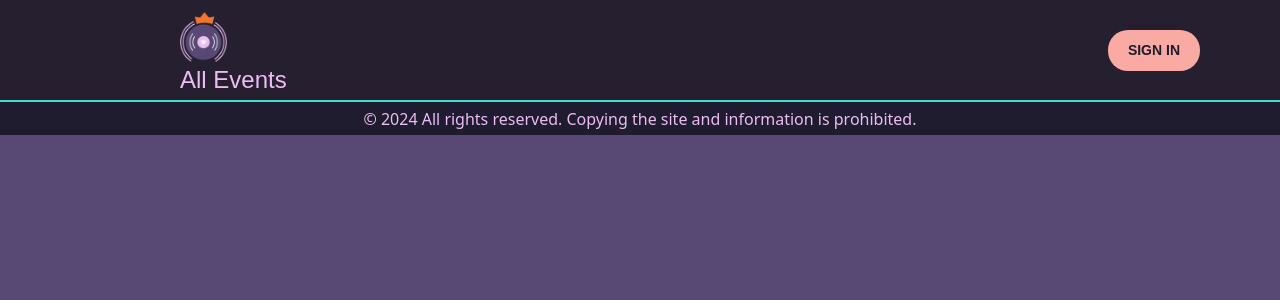
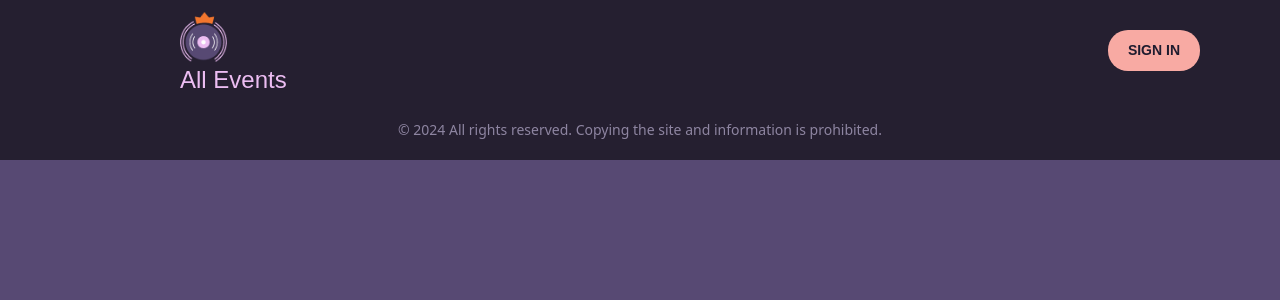
Before and after one commit to ZooDevelopers/ProjectF5-UpcomingEvents-frontend, a Vue app: page /ManageEvents in a window 1280 px wide. Shown: the top 300 px of the page. Built offline with nearby package versions, Linux system fonts and the light colour scheme.

Commit message:
I add tailwind to the footer

```diff
--- a/src/components/Footer.vue
+++ b/src/components/Footer.vue
@@ -3,16 +3,16 @@
 </script>
 
 <template>
-    <footer class="footer">
+    <footer class=" bg-purple-900">
       <div class="footer-content">
-        <p>&copy; 2024 All rights reserved. Copying the site and information is prohibited.</p>
+        <p class = "text-purple-300 py-5 text-center text-sm">&copy; 2024 All rights reserved. Copying the site and information is prohibited.</p>
       </div>
     </footer>
   </template>
 
 <style scoped>
 
-.footer {
+/* .footer {
     background-color:#1F1C2F;
     padding: 5px;
     color: #ECBDF2;
@@ -22,7 +22,7 @@
     height: 35px;
     margin-top: auto;
     left: 0;
-  }
+  } */
 
 
 
--- /dev/null
+++ b/src/components/ManageEvents.vue
@@ -0,0 +1,12 @@
+<script setup>
+import { ref } from 'vue'
+
+</script>
+
+<template>
+    <div class="manage-events">
+      <h1>Manage Events</h1>
+      </div>
+
+      <Button @click="addEvent" class="add-event-btn">Add New Event</Button>
+</template>
--- /dev/null
+++ b/src/views/ManageEventsViewa.vue
@@ -0,0 +1,9 @@
+<script setup>
+import ManageEvents from '@/components/ManageEvents.vue';
+
+</script>
+
+
+<template>
+    <ManageEvents/>
+</template>
```
